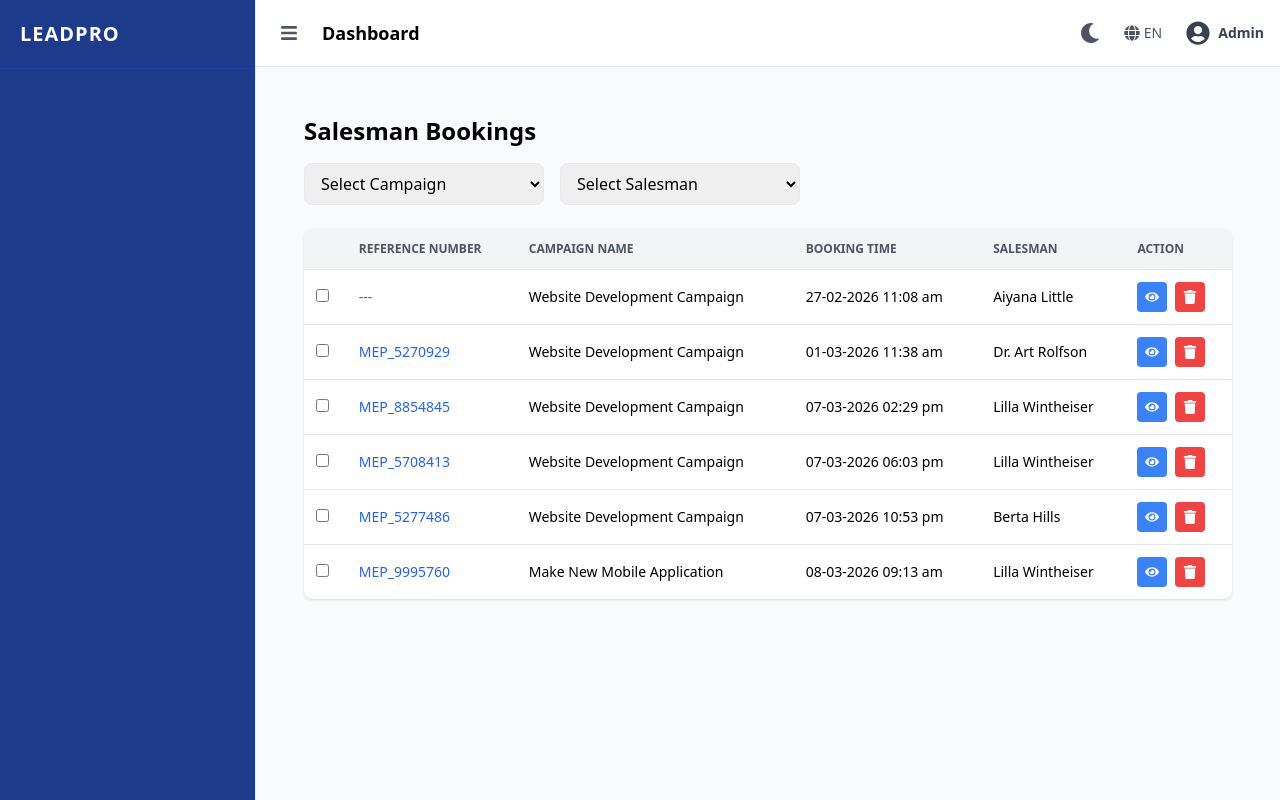
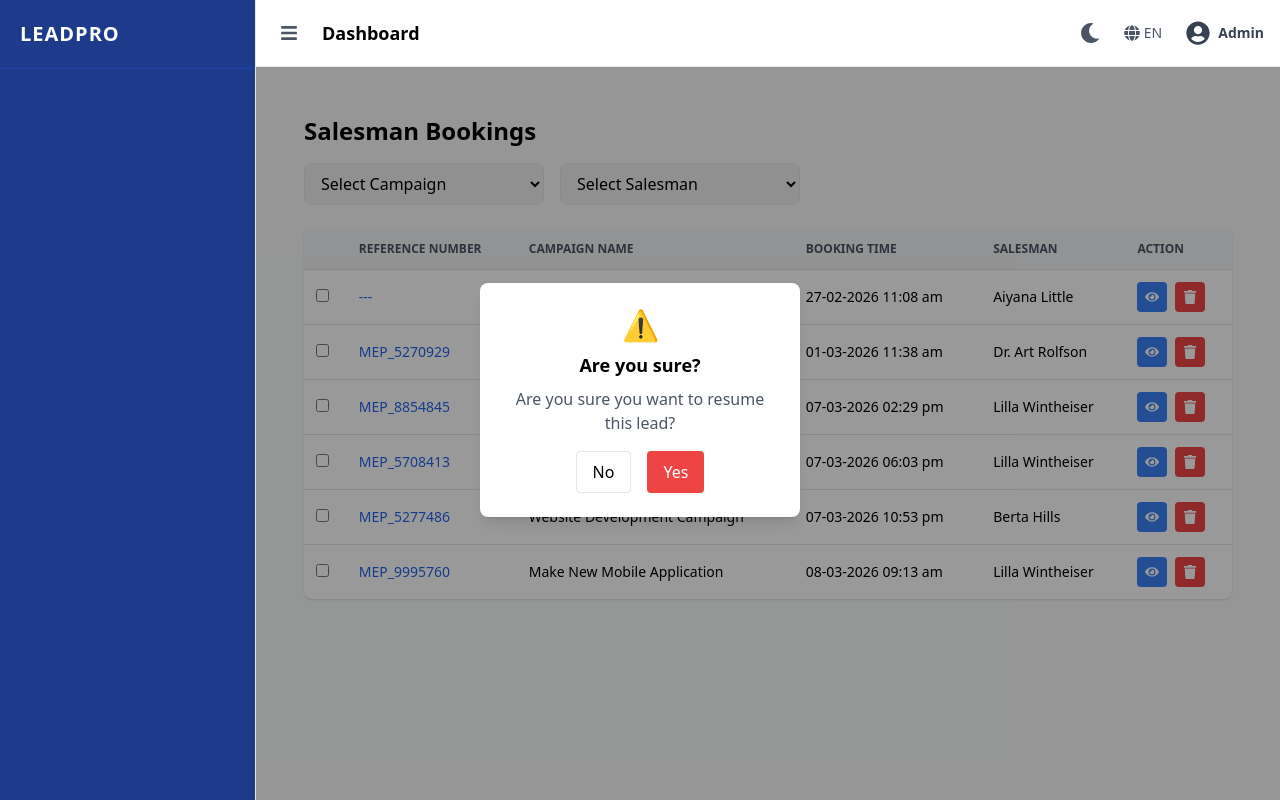
Before and after one commit to pratikshatupe/lead-management, a React app: page /salesman-bookings in a window 1280 px wide. Both pictures are taken after a click on the button 1152 px from the left and 297 px from the top of the page. Built offline with nearby package versions, Linux system fonts and the light colour scheme; the HTML template or start-up script is replaced by a standard one.

Commit message:
chnges in salesman booking page

```diff
--- a/src/component/pages/userManagement/salesmans/SalesmanBookings.jsx
+++ b/src/component/pages/userManagement/salesmans/SalesmanBookings.jsx
@@ -2,8 +2,10 @@ import React, { useState } from "react";
 import { FaEye, FaTrash } from "react-icons/fa";
 
 function SalesmanBookings() {
+
   const [campaignFilter, setCampaignFilter] = useState("");
   const [salesmanFilter, setSalesmanFilter] = useState("");
+  const [showPopup, setShowPopup] = useState(false);
 
   const bookings = [
     {
@@ -131,10 +133,15 @@ function SalesmanBookings() {
 
                 <td className="p-3 flex gap-2">
 
-                  <button className="bg-blue-500 hover:bg-blue-600 text-white p-2 rounded">
+                  {/* Eye Button */}
+                  <button
+                    onClick={() => setShowPopup(true)}
+                    className="bg-blue-500 hover:bg-blue-600 text-white p-2 rounded"
+                  >
                     <FaEye size={14} />
                   </button>
 
+                  {/* Delete Button */}
                   <button className="bg-red-500 hover:bg-red-600 text-white p-2 rounded">
                     <FaTrash size={14} />
                   </button>
@@ -180,7 +187,10 @@ function SalesmanBookings() {
 
             <div className="flex gap-2">
 
-              <button className="flex-1 bg-blue-500 hover:bg-blue-600 text-white py-2 rounded flex justify-center items-center gap-2">
+              <button
+                onClick={() => setShowPopup(true)}
+                className="flex-1 bg-blue-500 hover:bg-blue-600 text-white py-2 rounded flex justify-center items-center gap-2"
+              >
                 <FaEye size={14} />
                 View
               </button>
@@ -198,6 +208,43 @@ function SalesmanBookings() {
 
       </div>
 
+      {/* Popup Modal */}
+      {showPopup && (
+        <div className="fixed inset-0 flex items-center justify-center bg-black bg-opacity-40">
+
+          <div className="bg-white rounded-lg shadow-lg p-6 w-80 text-center">
+
+            <div className="text-yellow-500 text-3xl mb-2">⚠️</div>
+
+            <h3 className="text-lg font-semibold mb-2">Are you sure?</h3>
+
+            <p className="text-gray-600 mb-4">
+              Are you sure you want to resume this lead?
+            </p>
+
+            <div className="flex justify-center gap-4">
+
+              <button
+                onClick={() => setShowPopup(false)}
+                className="px-4 py-2 border rounded"
+              >
+                No
+              </button>
+
+              <button
+                onClick={() => setShowPopup(false)}
+                className="px-4 py-2 bg-red-500 text-white rounded"
+              >
+                Yes
+              </button>
+
+            </div>
+
+          </div>
+
+        </div>
+      )}
+
     </div>
   );
 }
```
